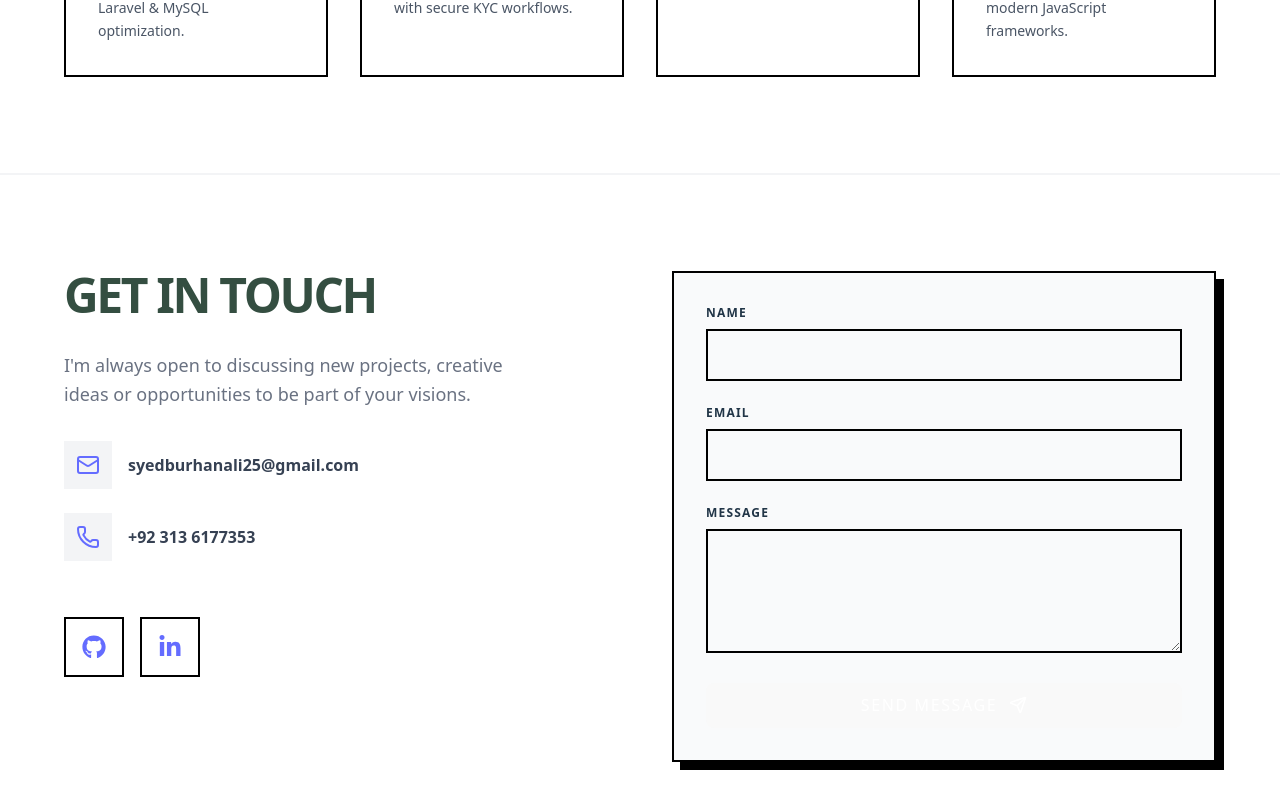
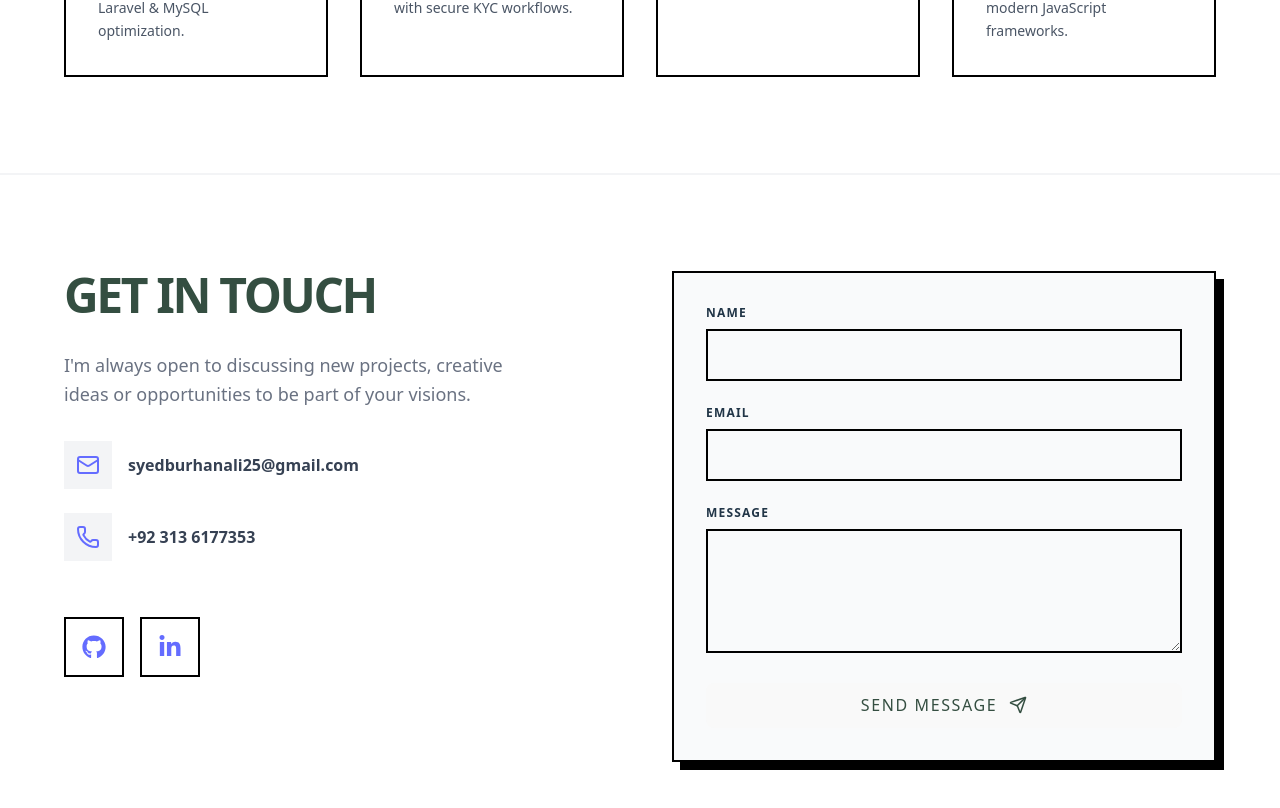
Before and after one commit to BurhanSyeed/syed-burhan-portfolio, a React (Vite) app: page / in a window 1280 px wide. Shown: the part 2754-3562 px from the top of the page. Built offline with nearby package versions, Linux system fonts and the light colour scheme.

Commit message:
update code

```diff
--- a/src/components/Contact.tsx
+++ b/src/components/Contact.tsx
@@ -108,7 +108,7 @@ export default function Contact() {
               {/* FIXED BUTTON TEXT COLOR */}
               <button
                 type="submit"
-                className="w-full bg-[#344E41] text-white p-4 font-black uppercase tracking-widest hover:bg-black transition-all flex justify-center items-center gap-3"
+                className="w-full bg-[#344E41] text-[#344E41] p-4 font-black uppercase tracking-widest hover:bg-black transition-all flex justify-center items-center gap-3"
               >
                 Send Message <Send size={18} />
               </button>
--- a/src/components/DarModeIcon.tsx
+++ /dev/null
@@ -1,6 +0,0 @@
-
-import { CgDarkMode } from "react-icons/cg";
-
-export default function DarModeIcon() {
-  return <CgDarkMode size={24} />;
-}
--- a/src/components/GitLogo.tsx
+++ /dev/null
@@ -1,6 +0,0 @@
-
-import { FaGithub } from "react-icons/fa";
-
-export default function GitLogo() {
-  return <FaGithub size={24}  />;
-}
--- a/src/components/LightModeIcon.tsx
+++ /dev/null
@@ -1,5 +0,0 @@
-import { BsSun } from "react-icons/bs";
-
-export default function LightModeIcon() {
-  return <BsSun size={24} />;
-}
```
